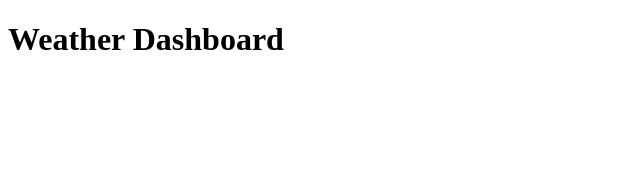
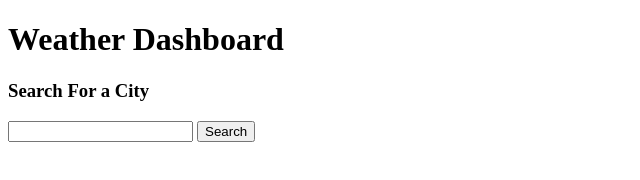
Before and after one commit to bcm22/weather_dashboard, a plain HTML site: page index.html in a window 1280 px wide. Shown: the whole page, without its empty margins (0-640 px from the left). Drawn offline with Linux system fonts and the light colour scheme.

Commit message:
Added Search feild and button

```diff
--- a/index.html
+++ b/index.html
@@ -10,5 +10,13 @@
     <header class="header-bar">
         <h1>Weather Dashboard</h1>
     </header>
+
+    <main class="search-field">
+        <div class="search">
+            <h3>Search For a City</h3>
+            <input name="city-name" id="city-name" type="text" class="city-name"/>
+            <button type="search" class="btn">Search</button>
+        </div>
+    </main>
 </body>
 </html>
```
